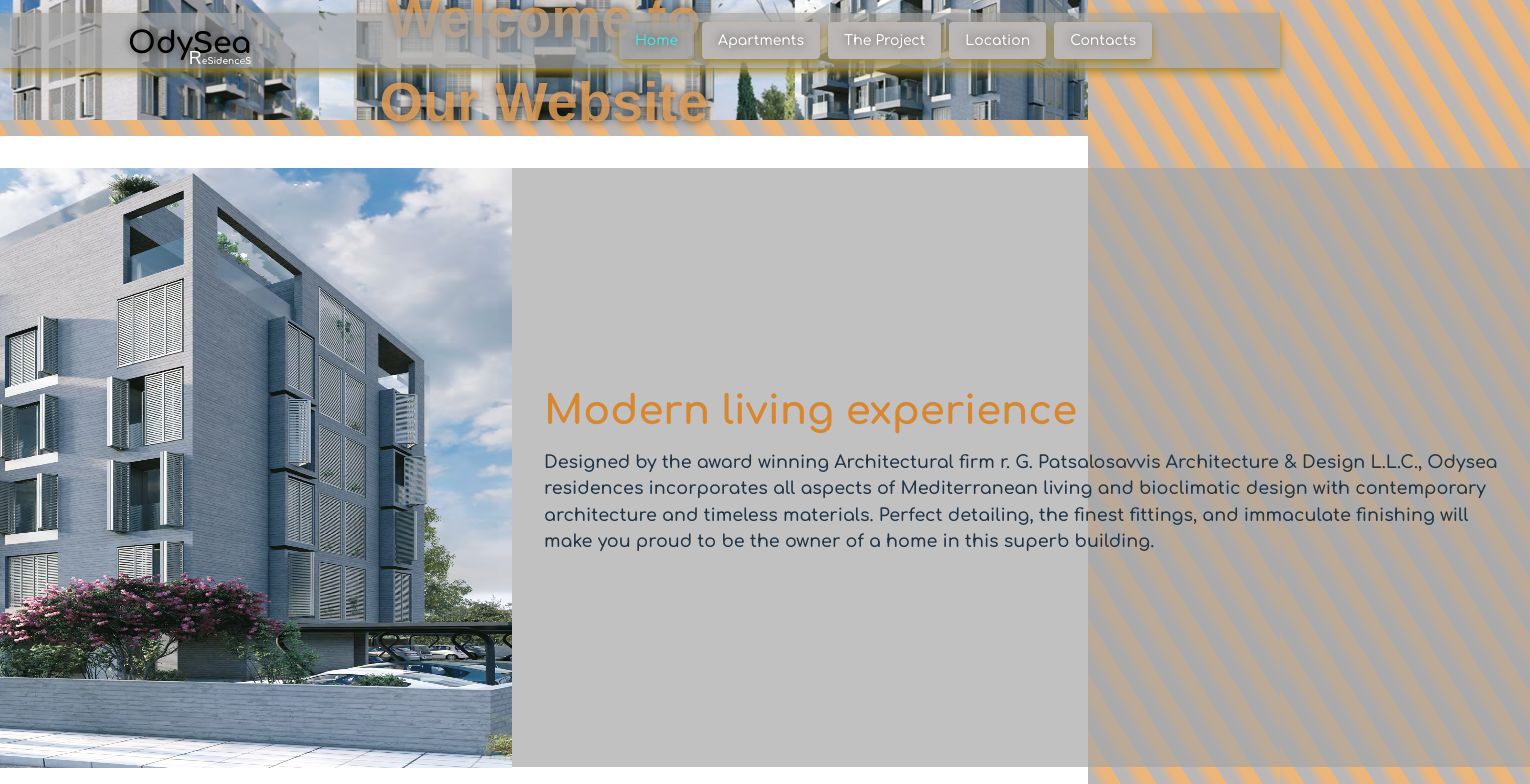
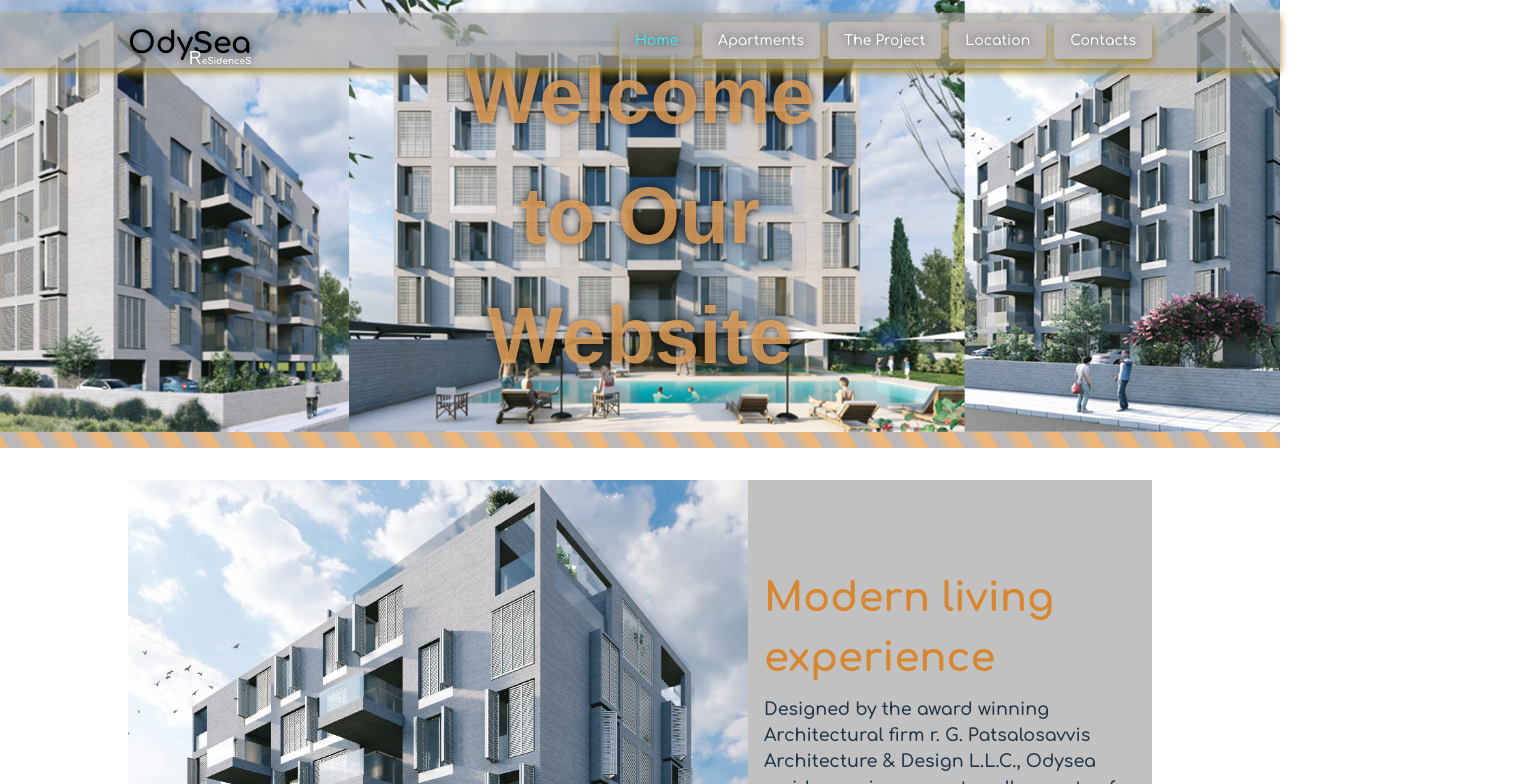
Before and after one commit to SvitlanaHu/odysea-residences, a React (Vite) app: page / in a window 1280 px wide. Shown: the top 784 px of the page, 1530 px wide, since content can reach past the window. Built offline with nearby package versions, Linux system fonts and the light colour scheme; a web font is replaced by a local one.

Commit message:
fixed styles

```diff
--- a/src/components/Header/Header.module.css
+++ b/src/components/Header/Header.module.css
@@ -3,6 +3,7 @@
   justify-content: center;
   align-items: center;
   position: fixed;
+  left: 0;
   width: 100%;
   height: 25px;
   background-color: var(--background);
--- a/src/components/Hero/Hero.jsx
+++ b/src/components/Hero/Hero.jsx
@@ -20,9 +20,9 @@
   const currentImage = heroImages[location.pathname] || homeHero;
 
   return (
-    <section className={styles.wrapper} style={{ backgroundImage: `url(${currentImage})`, height: '120px', }}>
+    <section className={styles.wrapper} style={{ backgroundImage: `url(${currentImage})` }}>
       <div className={styles.container}>
-        <h1>{location.pathname === '/' ? 'Welcome to Our Website' : location.pathname.slice(1).toUpperCase()}</h1>
+        <h1 className={styles.hero}>{location.pathname === '/' ? 'Welcome to Our Website' : location.pathname.slice(1).toUpperCase()}</h1>
       </div>
     </section>
   );
--- a/src/components/Hero/Hero.module.css
+++ b/src/components/Hero/Hero.module.css
@@ -1,6 +1,6 @@
 .wrapper {
   /* width: 100vw; */
-  height: 432px;
+  height: 135px;
   margin: 0;
   padding: 0;
   background-color: white;
@@ -11,6 +11,16 @@
   justify-content: center;
   align-items: center;
   z-index: 1;
+}
+@media (min-width: 768px) {
+  .wrapper {
+    height: 350px;
+  }
+}
+@media (min-width: 1024px) {
+  .wrapper {
+    height: 432px;
+  }
 }
 
 .container {
@@ -36,8 +46,8 @@
   }
 }
 
-.hero h1 {
-  font-size: 2.5rem;
+.hero {
+  font-size: 1.1rem;
   font-weight: bold;
   transition: font-size 0.3s ease;
   font-family: "Genos", sans-serif;
@@ -45,7 +55,7 @@
   fill: var(--rusty);
 }
 @media (min-width: 768px) {
-  .hero h1 {
+  .hero {
     font-size: 5rem;
   }
 }
--- a/src/components/SectionAbout/SectionAbout.module.css
+++ b/src/components/SectionAbout/SectionAbout.module.css
@@ -1,19 +1,9 @@
 .wrapper {
   display: flex;
-  height: calc(100vw + 120px);
+  width: 100%;
   background-color: white;
   justify-content: center;
   align-items: center;
-}
-@media (min-width: 768px) {
-  .wrapper {
-    height: 514px;
-  }
-}
-@media (min-width: 1024px) {
-  .wrapper {
-    height: 664px;
-  }
 }
 
 .container {
@@ -23,12 +13,18 @@
   justify-content: center;
   /* margin-top: 8vh; */
   padding: 8px;
-  min-width: 318px;
+  width: calc(100% - 18px);
+}
+@media (min-width: 425px) {
+  .container {
+    width: 392px;
+    padding: 16px;
+  }
 }
 @media (min-width: 768px) {
   .container {
     flex-direction: row;
-    padding: 16px 32px;
+    padding: 32px;
     width: 768px;
   }
 }
@@ -44,7 +40,7 @@
 }
 
 .img {
-  min-width: calc(100% - 70px);
+  width: calc(100% - 2px);
 }
 @media (min-width: 768px) {
   .img {
@@ -63,17 +59,22 @@
   display: flex;
   flex-direction: column;
   text-align: left;
-  padding: 2em;
+  padding: 16px;
   justify-content: center;
-  min-width: calc(100% - 70px);
-  height: 50px;
+  width: calc(100% - 20px);
+  height: 70px;
   background-color: var(--background);
   font-family: "Comfortaa", sans-serif;
+}
+@media (min-width: 425px) {
+  .about {
+    width: 358px;
+  }
 }
 @media (min-width: 768px) {
   .about {
     width: calc(100% - 465px);
-    height: 385px;
+    height: 418px;
   }
 }
 @media (min-width: 1024px) {
--- a/src/index.css
+++ b/src/index.css
@@ -46,6 +46,8 @@
   font-family: "Comfortaa", sans-serif;
   margin: 0;
   display: flex;
+  flex-direction: column;
+  text-align: left;
   min-width: 320px;
   min-height: 100vh;
 }
```
